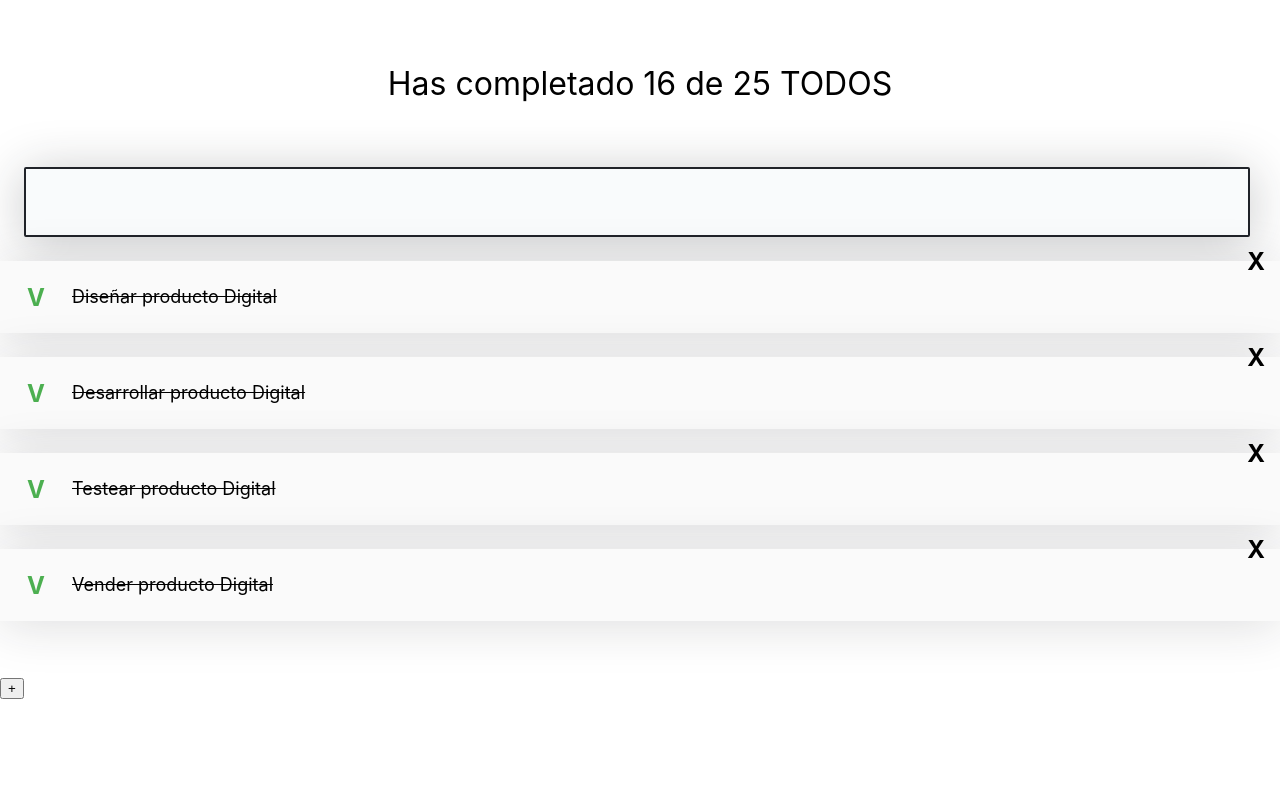
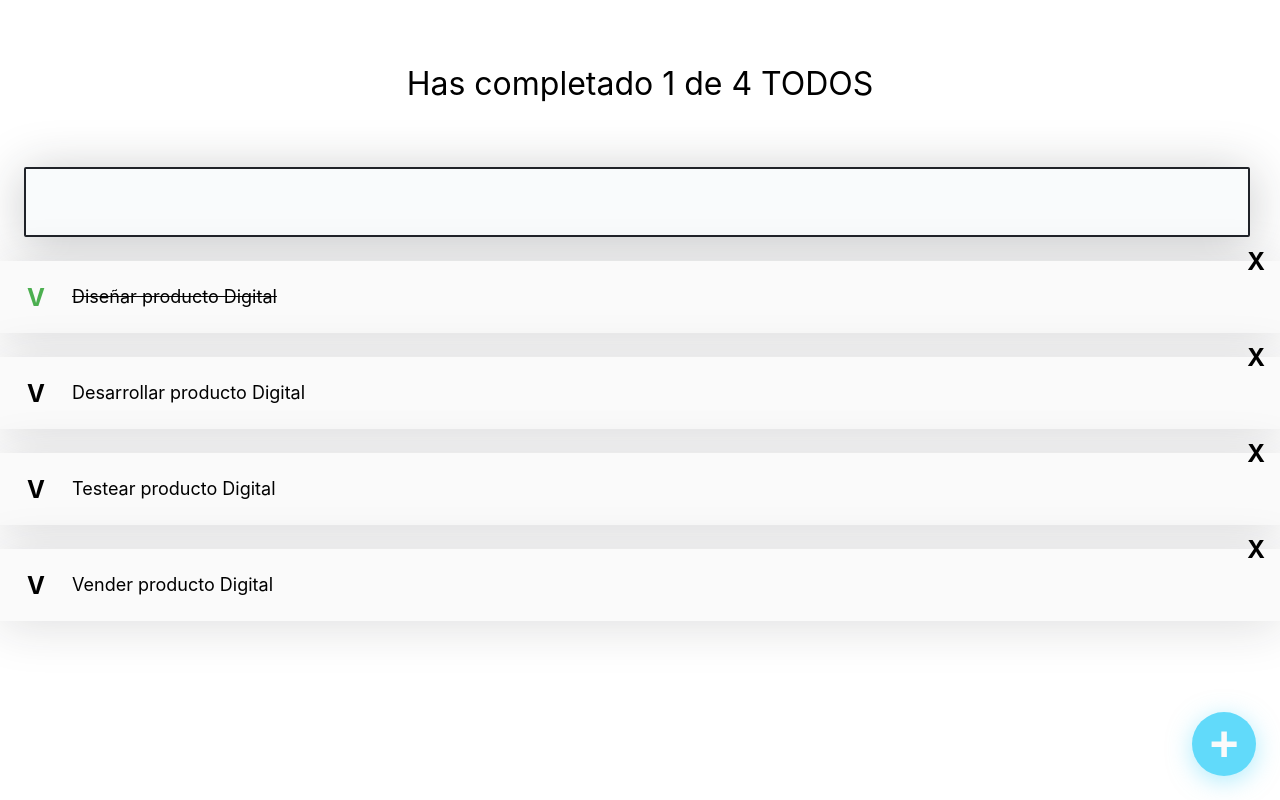
Before and after one commit to SBellido/todo-machine, a React (Create React App) app: page / in a window 1280 px wide. Built offline with nearby package versions, Linux system fonts and the light colour scheme.

Commit message:
The first states was added

```diff
--- a/src/App.js
+++ b/src/App.js
@@ -1,3 +1,4 @@
+import React from 'react';
 import { TodoCounter } from './TodoCounter/TodoCounter';
 import { TodoSearch } from './TodoSearch/TodoSeaarch';
 import { TodoList } from './TodoList/TodoList';
@@ -13,10 +14,24 @@ const defaultTodos = [
 ];
 
 function App() {
+  const [todos, setTodos] = React.useState(defaultTodos);
+  const [searchValue, setSearchValue] = React.useState('');
+
+  const completedTodos = todos.filter(todo => !!todo.completed).length;
+  const totalTodos = defaultTodos.length;
+
+  console.log("el estado es ", searchValue);
+
   return (
     <>
-      <TodoCounter completed={16} total={25}/>
-      <TodoSearch />
+      <TodoCounter
+        completed={completedTodos}
+        total={totalTodos}
+      />
+      <TodoSearch
+        searchValue={searchValue}
+        setSearchValue={setSearchValue}
+      />
 
       <TodoList>
         {defaultTodos.map(todo => (
--- a/src/CreatedTodoButton/CreatedTodoButton.js
+++ b/src/CreatedTodoButton/CreatedTodoButton.js
@@ -1,10 +1,18 @@
-import './CreatedTodoButton';
+import './CreatedTodoButton.css';
 
 function CreatedTodoButton() {
   return (
-    <button>
-      +
-    </button>
+    <button
+    className="CreateTodoButton"
+    onClick={
+      (event) => {
+        console.log("click")
+        console.log(event.target)
+
+      }
+
+    }
+    >+</button>
   );
 }
 
--- a/src/TodoItem/TodoItem.js
+++ b/src/TodoItem/TodoItem.js
@@ -3,12 +3,12 @@ import './TodoItem.css';
 function TodoItem(props) {
   return (
     <li className="TodoItem">
-      <span className="Icon Icon-check
-      Icon-check--active">
-        V {props.completed}
+      <span className={`Icon Icon-check
+        ${props.completed && "Icon-check--active"}`}>
+        V
       </span>
-      <p className="TodoItem-p
-      TodoItem-p--complete">
+      <p className={`TodoItem-p
+        ${props.completed && "TodoItem-p--complete"}`}>
         {props.text}
       </p>
       <span className="Icon Icon-delete">
--- a/src/TodoSearch/TodoSeaarch.js
+++ b/src/TodoSearch/TodoSeaarch.js
@@ -1,10 +1,21 @@
+import React from 'react';
 import './TodoSearch.css';
 
-function TodoSearch() {
+function TodoSearch({
+  searchValue,
+  setSearchValue
+}) {
+
   return (
     <input
       placholder="Buscar"
       className="TodoSearch"
+      value={searchValue}
+      onChange={(event) => {
+       setSearchValue(event.target.value);
+       console.log("value", searchValue);
+      }
+    }
     />
   );
 }
```
Also changed, not shown: src/TodoClick/TodoClick.js (added, +18 -0 lines).
